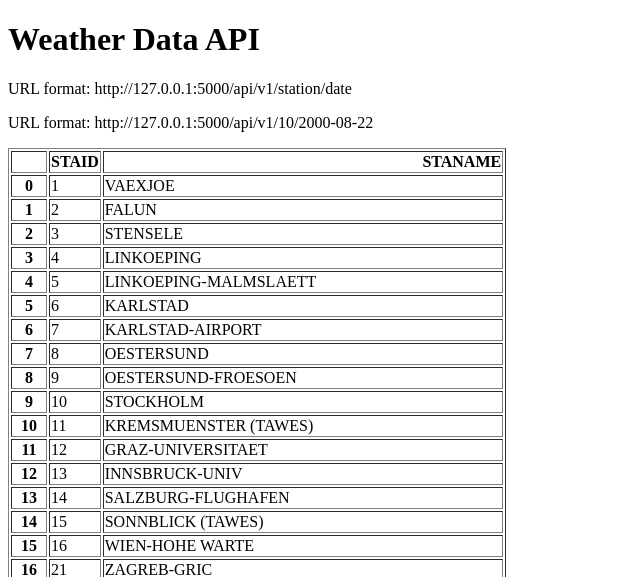
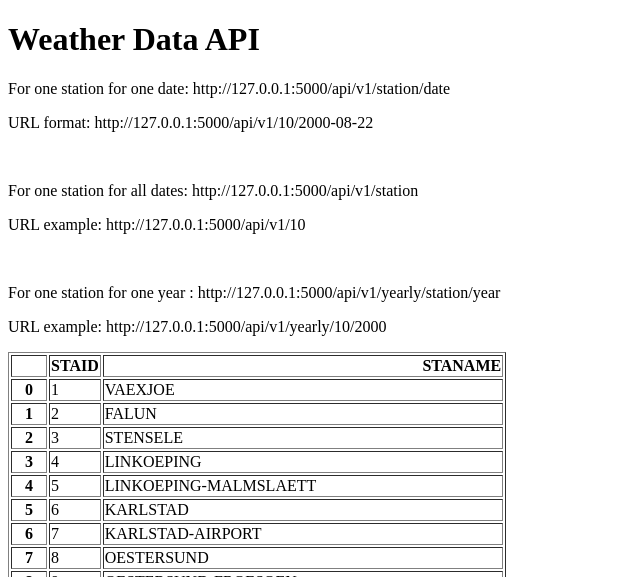
Before and after one commit to jazir788/custom-weather-api, a Flask app: page / in a window 1280 px wide. Shown: the top 577 px of the page, without its empty margins (0-640 px from the left). Run offline with Flask 3, Linux system fonts and the light colour scheme.

Commit message:
Added URL endpoint for yearly and all data

```diff
--- a/main.py
+++ b/main.py
@@ -21,4 +21,25 @@ def about(station, date):
         "temperature": temperature}
 
 
+@app.route("/api/v1/<station>")
+def all_data(station):
+    filename = "data/TG_STAID" + str(station).zfill(6) + ".txt"
+    df = pd.read_csv(filename, skiprows=20, parse_dates=["    DATE"])
+    results = df.to_dict(orient="records")
+    return results
+    temperature = df.loc[df['    DATE'] == date]['   TG'].squeeze()/10
+    return {
+        "station": station,
+        "date": date,
+        "temperature": temperature}
+
+@app.route("/api/v1/yearly/<station>/<year>")
+def yearly(station, year):
+    filename = "data/TG_STAID" + str(station).zfill(6) + ".txt"
+    df = pd.read_csv(filename, skiprows=20)
+    df["    DATE"] = df["    DATE"].astype(str)
+    result = df[df['    DATE'].str.startswith(str(year))].to_dict(orient = "records")
+    return result
+
+
 app.run(debug=True)
--- a/templates/home.html
+++ b/templates/home.html
@@ -6,8 +6,20 @@
 </head>
 <body>
     <h1>Weather Data API</h1>
-    <p>URL format: http://127.0.0.1:5000/api/v1/station/date</p>
+    <p>For one station for one date: http://127.0.0.1:5000/api/v1/station/date</p>
     <p>URL format: http://127.0.0.1:5000/api/v1/10/2000-08-22</p>
+
+    <br>
+
+    <p>For one station for all dates: http://127.0.0.1:5000/api/v1/station</p>
+    <p>URL example: http://127.0.0.1:5000/api/v1/10</p>
+
+    <br>
+
+    <p>For one station for one year : http://127.0.0.1:5000/api/v1/yearly/station/year</p>
+    <p>URL example: http://127.0.0.1:5000/api/v1/yearly/10/2000</p>
+
+
     <p> {{data|safe}}</p>
 
     <br>
```
